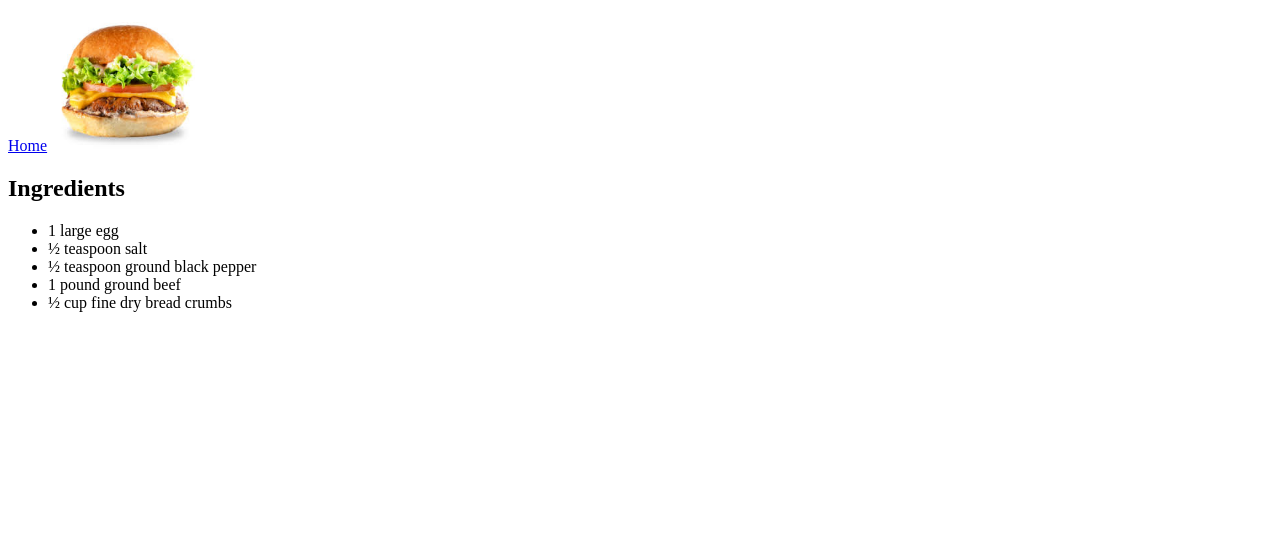
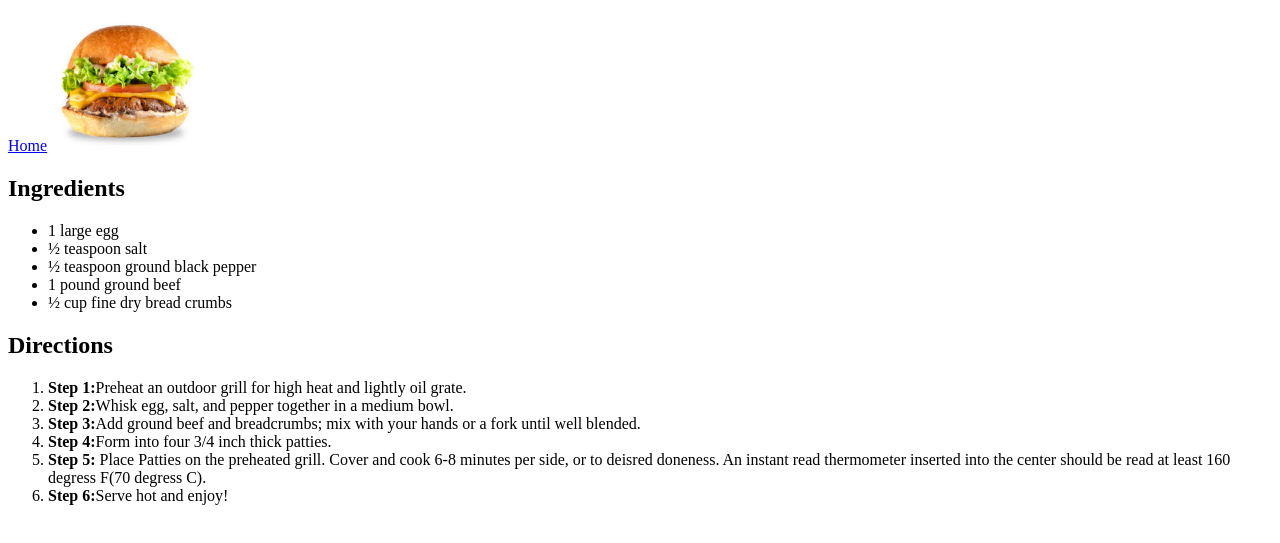
Before and after one commit to Pancake1913/odin-recipes, a plain HTML site: page burger/burger.html in a window 1280 px wide. Shown: the part 79-622 px from the top of the page. Drawn offline with Linux system fonts and the light colour scheme.

Commit message:
Added Directions to burger

```diff
--- a/burger/burger.html
+++ b/burger/burger.html
@@ -17,6 +17,15 @@
         <li>1 pound ground beef</li>
         <li>&#189; cup fine dry bread crumbs</li>
     </ul>
-
+    <h2>Directions</h2>
+    <ol>
+        <li><b>Step 1:</b>Preheat an outdoor grill for high heat and lightly oil grate.</li>
+        <li><b>Step 2:</b>Whisk egg, salt, and pepper together in a medium bowl.</li>
+        <li><b>Step 3:</b>Add ground beef and breadcrumbs; mix with your hands or a fork until well blended.</li>
+        <li><b>Step 4:</b>Form into four 3/4 inch thick patties.</li>
+        <li><b>Step 5:</b> Place Patties on the preheated grill. Cover and cook 6-8 minutes per side, or to deisred doneness.
+        An instant read thermometer inserted into the center should be read at least 160 degress F(70 degress C).</li>
+        <li><b>Step 6:</b>Serve hot and enjoy!</li>
+    </ol>
 </body>
 </html>
```
